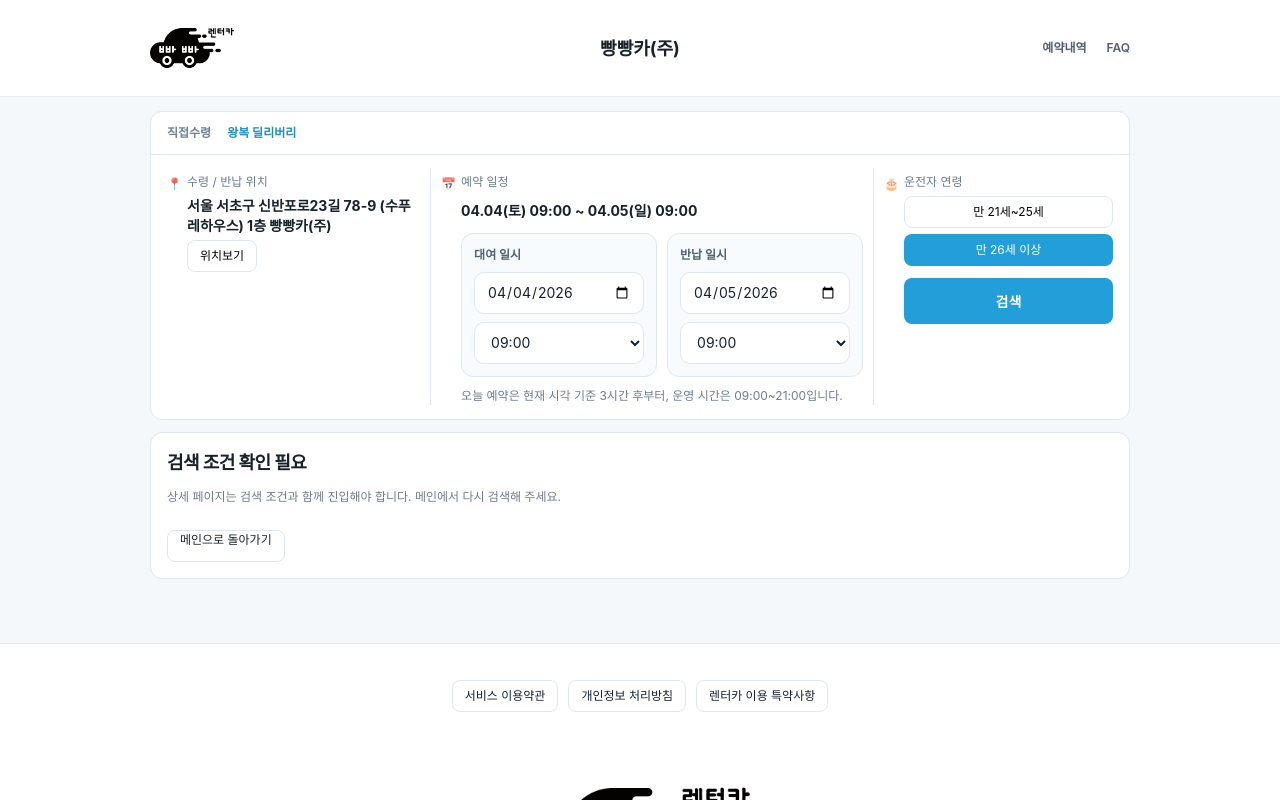
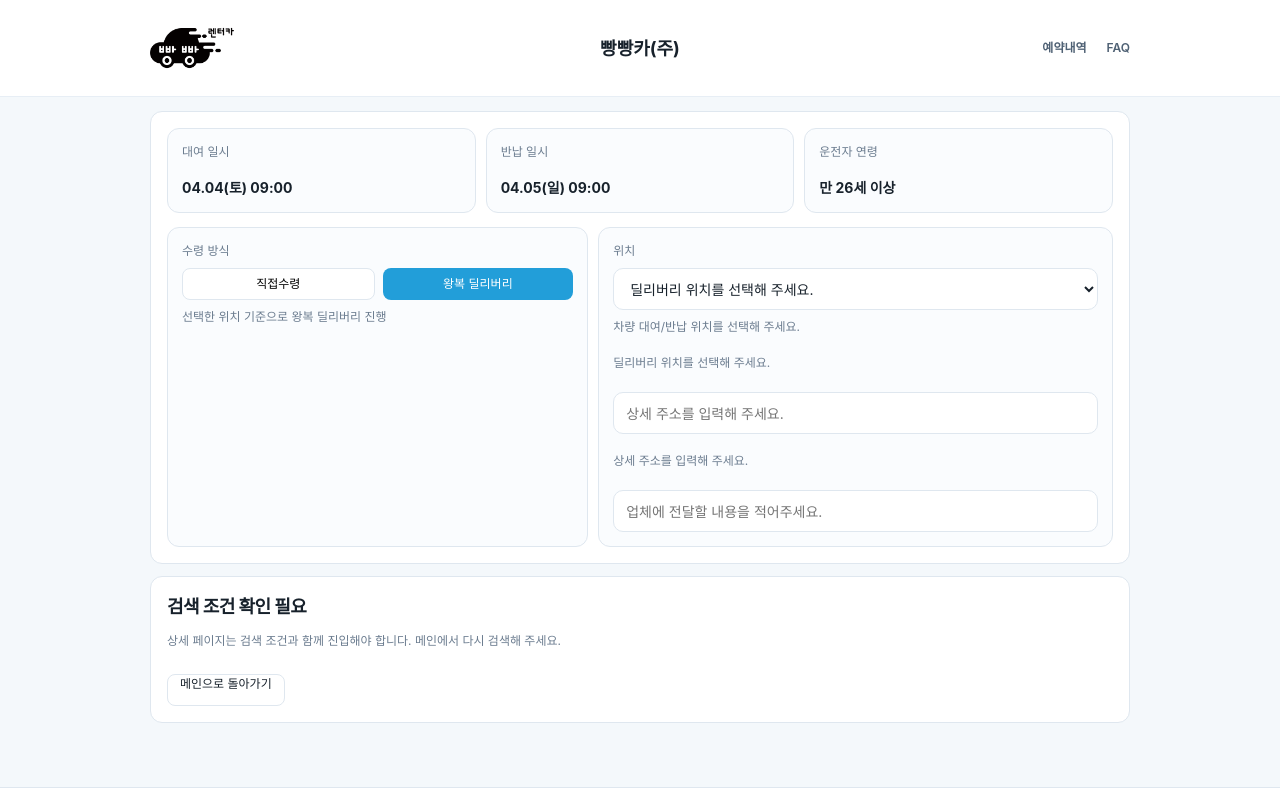
Before and after one commit to otang00/premove-clone, a React (Vite) app: page /cars/1 in a window 1280 px wide. Both pictures are taken after a click on the button "왕복 딜리버리". Shown: the top 800 px of the page. Built offline with nearby package versions, Linux system fonts and the light colour scheme.

Commit message:
feat: split detail search box from main search

```diff
--- /dev/null
+++ b/src/components/DetailSearchBox.jsx
@@ -0,0 +1,132 @@
+import { getMockCompany } from '../services/company'
+import { parseDateTimeString } from '../utils/reservationSchedule'
+
+const DELIVERY_LOCATION_OPTIONS = [
+  { id: 440, label: '서울특별시 강남구 개포동' },
+]
+
+function formatDisplay(dateText) {
+  const parsed = parseDateTimeString(dateText)
+  if (!parsed) return '-'
+
+  const week = ['일', '월', '화', '수', '목', '금', '토'][parsed.getDay()] || ''
+  return `${String(parsed.getMonth() + 1).padStart(2, '0')}.${String(parsed.getDate()).padStart(2, '0')}(${week}) ${String(parsed.getHours()).padStart(2, '0')}:00`
+}
+
+function formatDriverAge(driverAge) {
+  return Number(driverAge) === 21 ? '만 21세~25세' : '만 26세 이상'
+}
+
+function getLocationOptions(currentAddress, currentDongId) {
+  const exists = DELIVERY_LOCATION_OPTIONS.some((option) => option.id === currentDongId)
+
+  if (currentDongId && currentAddress && !exists) {
+    return [{ id: currentDongId, label: currentAddress }, ...DELIVERY_LOCATION_OPTIONS]
+  }
+
+  return DELIVERY_LOCATION_OPTIONS
+}
+
+export default function DetailSearchBox({
+  fixedSearchInfo,
+  adjustState,
+  deliveryForm,
+  deliveryValidation,
+  onPickupOptionChange,
+  onLocationChange,
+  onDeliveryFieldChange,
+}) {
+  const company = getMockCompany()
+  const locationOptions = getLocationOptions(adjustState.deliveryAddress, adjustState.dongId)
+  const selectedLocation = adjustState.deliveryAddress || '차량 대여/반납 위치를 선택해 주세요.'
+
+  return (
+    <section className="detail-card compact-card detail-search-box">
+      <div className="info-grid three compact-info-grid detail-fixed-grid">
+        <div className="detail-info-cell">
+          <span className="field-label">대여 일시</span>
+          <strong>{formatDisplay(fixedSearchInfo.deliveryDateTime)}</strong>
+        </div>
+        <div className="detail-info-cell">
+          <span className="field-label">반납 일시</span>
+          <strong>{formatDisplay(fixedSearchInfo.returnDateTime)}</strong>
+        </div>
+        <div className="detail-info-cell">
+          <span className="field-label">운전자 연령</span>
+          <strong>{formatDriverAge(fixedSearchInfo.driverAge)}</strong>
+        </div>
+      </div>
+
+      <div className="detail-search-grid detail-adjust-grid">
+        <div className="detail-search-section">
+          <span className="field-label">수령 방식</span>
+          <div className="detail-toggle-row">
+            <button
+              className={adjustState.pickupOption === 'pickup' ? 'primary' : 'ghost'}
+              onClick={() => onPickupOptionChange('pickup')}
+            >
+              직접수령
+            </button>
+            <button
+              className={adjustState.pickupOption === 'delivery' ? 'primary' : 'ghost'}
+              onClick={() => onPickupOptionChange('delivery')}
+            >
+              왕복 딜리버리
+            </button>
+          </div>
+          <p className="schedule-note detail-note">
+            {adjustState.pickupOption === 'pickup'
+              ? '업체 방문 수령/반납'
+              : '선택한 위치 기준으로 왕복 딜리버리 진행'}
+          </p>
+        </div>
+
+        <div className="detail-search-section detail-location-field">
+          <span className="field-label">위치</span>
+
+          {adjustState.pickupOption === 'pickup' ? (
+            <div className="detail-location-summary">
+              <strong>{company.address}</strong>
+              <p className="schedule-note detail-note">업체 방문 수령/반납</p>
+            </div>
+          ) : (
+            <div className="detail-delivery-panel">
+              <select
+                value={adjustState.dongId || ''}
+                onChange={(e) => {
+                  const selected = locationOptions.find((option) => String(option.id) === e.target.value)
+                  onLocationChange({
+                    dongId: selected ? selected.id : null,
+                    deliveryAddress: selected ? selected.label : '',
+                  })
+                }}
+              >
+                <option value="">딜리버리 위치를 선택해 주세요.</option>
+                {locationOptions.map((option) => (
+                  <option key={option.id} value={option.id}>{option.label}</option>
+                ))}
+              </select>
+              <p className="schedule-note detail-note">{selectedLocation}</p>
+              {!deliveryValidation.isValid && deliveryValidation.errors.selectedDongId && (
+                <p className="muted small-note">{deliveryValidation.errors.selectedDongId}</p>
+              )}
+              <input
+                placeholder="상세 주소를 입력해 주세요."
+                value={deliveryForm.deliveryAddressDetail}
+                onChange={(e) => onDeliveryFieldChange('deliveryAddressDetail', e.target.value)}
+              />
+              {!deliveryValidation.isValid && deliveryValidation.errors.deliveryAddressDetail && (
+                <p className="muted small-note">{deliveryValidation.errors.deliveryAddressDetail}</p>
+              )}
+              <input
+                placeholder="업체에 전달할 내용을 적어주세요."
+                value={deliveryForm.deliveryMemo}
+                onChange={(e) => onDeliveryFieldChange('deliveryMemo', e.target.value)}
+              />
+            </div>
+          )}
+        </div>
+      </div>
+    </section>
+  )
+}
--- a/src/pages/CarDetailPage.jsx
+++ b/src/pages/CarDetailPage.jsx
@@ -1,7 +1,7 @@
 import { useEffect, useMemo, useState } from 'react'
 import { Link, useLocation, useParams } from 'react-router-dom'
 import { PageShell } from '../components/Layout'
-import SearchBox from '../components/SearchBox'
+import DetailSearchBox from '../components/DetailSearchBox'
 import { parseSearchQuery, validateSearchState } from '../utils/searchQuery'
 import { fetchCarDetail } from '../services/carDetail'
 import { getMockCompany } from '../services/company'
@@ -55,12 +55,20 @@
 export default function CarDetailPage() {
   const { carId } = useParams()
   const location = useLocation()
-  const searchState = useMemo(() => parseSearchQuery(location.search), [location.search])
-  const validation = useMemo(() => validateSearchState(searchState), [searchState])
+  const parsedSearchState = useMemo(() => parseSearchQuery(location.search), [location.search])
+  const validation = useMemo(() => validateSearchState(parsedSearchState), [parsedSearchState])
   const hasSearchContext = useMemo(() => {
     const params = new URLSearchParams(location.search)
     return params.has('deliveryDateTime') && params.has('returnDateTime')
   }, [location.search])
+  const fixedSearchInfo = useMemo(
+    () => ({
+      deliveryDateTime: parsedSearchState.deliveryDateTime,
+      returnDateTime: parsedSearchState.returnDateTime,
+      driverAge: parsedSearchState.driverAge,
+    }),
+    [parsedSearchState.deliveryDateTime, parsedSearchState.returnDateTime, parsedSearchState.driverAge],
+  )
 
   const [company, setCompany] = useState(() => getMockCompany())
   const [car, setCar] = useState(null)
@@ -71,11 +79,44 @@
   const [reservationForm, setReservationForm] = useState(DEFAULT_RESERVATION_FORM)
   const [termsState, setTermsState] = useState(DEFAULT_TERMS_STATE)
   const [paymentMethod, setPaymentMethod] = useState(PAYMENT_METHODS.CARD)
+  const [detailAdjustState, setDetailAdjustState] = useState(() => ({
+    pickupOption: parsedSearchState.pickupOption,
+    dongId: parsedSearchState.dongId || null,
+    deliveryAddress: parsedSearchState.deliveryAddress || '',
+  }))
   const [deliveryForm, setDeliveryForm] = useState(() => ({
     ...DEFAULT_DELIVERY_FORM,
-    selectedDongId: searchState.dongId || null,
-    selectedDongLabel: searchState.deliveryAddress || '',
+    deliveryAddressDetail: '',
+    deliveryMemo: '',
   }))
+
+  useEffect(() => {
+    setDetailAdjustState({
+      pickupOption: parsedSearchState.pickupOption,
+      dongId: parsedSearchState.dongId || null,
+      deliveryAddress: parsedSearchState.deliveryAddress || '',
+    })
+    setDeliveryForm((current) => ({
+      ...current,
+      deliveryAddressDetail: '',
+      deliveryMemo: '',
+    }))
+  }, [parsedSearchState.pickupOption, parsedSearchState.dongId, parsedSearchState.deliveryAddress])
+
+  const detailSearchState = useMemo(
+    () => ({
+      ...parsedSearchState,
+      pickupOption: detailAdjustState.pickupOption,
+      dongId: detailAdjustState.pickupOption === 'delivery' ? detailAdjustState.dongId : null,
+      deliveryAddress: detailAdjustState.pickupOption === 'delivery' ? detailAdjustState.deliveryAddress : '',
+    }),
+    [parsedSearchState, detailAdjustState],
+  )
+
+  const isDetailSearchFetchable = useMemo(
+    () => detailSearchState.pickupOption !== 'delivery' || detailSearchState.dongId != null,
+    [detailSearchState],
+  )
 
   const reservationValidation = useMemo(
     () => validateReservationForm(reservationForm),
@@ -83,13 +124,18 @@
   )
   const termsValidation = useMemo(() => validateTermsState(termsState), [termsState])
   const deliveryValidation = useMemo(
-    () => validateDeliveryForm(deliveryForm, searchState.pickupOption),
-    [deliveryForm, searchState.pickupOption],
+    () => validateDeliveryForm({
+      selectedDongId: detailAdjustState.dongId,
+      selectedDongLabel: detailAdjustState.deliveryAddress,
+      deliveryAddressDetail: deliveryForm.deliveryAddressDetail,
+      deliveryMemo: deliveryForm.deliveryMemo,
+    }, detailAdjustState.pickupOption),
+    [detailAdjustState, deliveryForm],
   )
   const submitValidation = useMemo(
     () => {
       const base = validateReservationSubmission({ reservationValidation, termsValidation, paymentMethod })
-      if (searchState.pickupOption !== 'delivery') return base
+      if (detailAdjustState.pickupOption !== 'delivery') return base
       if (deliveryValidation.isValid) return base
       return {
         errors: {
@@ -99,7 +145,7 @@
         isValid: false,
       }
     },
-    [reservationValidation, termsValidation, paymentMethod, searchState.pickupOption, deliveryValidation],
+    [reservationValidation, termsValidation, paymentMethod, detailAdjustState.pickupOption, deliveryValidation],
   )
 
   useEffect(() => {
@@ -116,10 +162,18 @@
       }
     }
 
+    if (!isDetailSearchFetchable) {
+      setFetchError('')
+      setIsLoading(false)
+      return () => {
+        isCancelled = true
+      }
+    }
+
     setIsLoading(true)
     setFetchError('')
 
-    fetchCarDetail(carId, searchState)
+    fetchCarDetail(carId, detailSearchState)
       .then((payload) => {
         if (isCancelled) return
         setCompany((current) => ({
@@ -147,7 +201,7 @@
     return () => {
       isCancelled = true
     }
-  }, [carId, hasSearchContext, searchState, validation])
+  }, [carId, hasSearchContext, validation, isDetailSearchFetchable, detailSearchState])
 
   const updateReservationForm = (field, value) => {
     setReservationForm((current) => {
@@ -171,6 +225,23 @@
     setTermsState((current) => toggleSingleTerm(current, field, checked))
   }
 
+  const handlePickupOptionChange = (pickupOption) => {
+    setDetailAdjustState((current) => ({
+      ...current,
+      pickupOption,
+      dongId: pickupOption === 'delivery' ? current.dongId : current.dongId,
+      deliveryAddress: pickupOption === 'delivery' ? current.deliveryAddress : current.deliveryAddress,
+    }))
+  }
+
+  const handleLocationChange = ({ dongId, deliveryAddress }) => {
+    setDetailAdjustState((current) => ({
+      ...current,
+      dongId,
+      deliveryAddress,
+    }))
+  }
+
   const updateDeliveryForm = (field, value) => {
     setDeliveryForm((current) => ({ ...current, [field]: value }))
   }
@@ -179,7 +250,15 @@
     <PageShell>
       <main className="section-bg detail-page tighter-page">
         <div className="container detail-layout">
-          <SearchBox compact />
+          <DetailSearchBox
+            fixedSearchInfo={fixedSearchInfo}
+            adjustState={detailAdjustState}
+            deliveryForm={deliveryForm}
+            deliveryValidation={deliveryValidation}
+            onPickupOptionChange={handlePickupOptionChange}
+            onLocationChange={handleLocationChange}
+            onDeliveryFieldChange={updateDeliveryForm}
+          />
 
           {!hasSearchContext && (
             <ContextErrorState
@@ -215,9 +294,9 @@
                     <h1>{car.name}</h1>
                     <div className="meta-row"><span>{car.yearLabel}</span><span>{car.fuelType}</span><span>{car.seats}</span></div>
                     <div className="date-strip">
-                      <span>{formatDisplay(searchState.deliveryDateTime)}</span>
+                      <span>{formatDisplay(fixedSearchInfo.deliveryDateTime)}</span>
                       <strong>1일</strong>
-                      <span>{formatDisplay(searchState.returnDateTime)}</span>
+                      <span>{formatDisplay(fixedSearchInfo.returnDateTime)}</span>
                     </div>
                     <p className="feature-line">{car.features.join(', ')}</p>
                   </div>
@@ -279,54 +358,6 @@
                 </article>
 
                 <article className="detail-card compact-card">
-                  <h2>차량 대여 방법</h2>
-                  <div className="info-grid two selectable compact-info-grid">
-                    <button className={`select-card ${searchState.pickupOption === 'pickup' ? 'active' : ''}`}>
-                      <strong>직접수령</strong>
-                      <span>업체로 방문해 차량을 수령하고 반납합니다.</span>
-                    </button>
-                    <button className={`select-card ${searchState.pickupOption === 'delivery' ? 'active' : ''}`}>
-                      <strong>왕복 딜리버리</strong>
-                      <span>원하는 위치에서 차량을 받고 같은 방식으로 반납합니다.</span>
-                    </button>
-                  </div>
-                </article>
-
-                {searchState.pickupOption === 'delivery' && (
-                  <article className="detail-card compact-card">
-                    <h2>딜리버리 신청</h2>
-                    <div className="form-grid compact-form-grid">
-                      <div>
-                        <button className="outline block" type="button">위치 선택</button>
-                        <p className="muted small-note">
-                          {deliveryForm.selectedDongLabel || '차량 대여/반납 위치를 선택해 주세요.'}
-                        </p>
-                        {!deliveryValidation.isValid && deliveryValidation.errors.selectedDongId && (
-                          <p className="muted small-note">{deliveryValidation.errors.selectedDongId}</p>
-                        )}
-                      </div>
-                      <div>
-                        <input
-                          placeholder="상세 주소를 입력해 주세요."
-                          value={deliveryForm.deliveryAddressDetail}
-                          onChange={(e) => updateDeliveryForm('deliveryAddressDetail', e.target.value)}
-                        />
-                        {!deliveryValidation.isValid && deliveryValidation.errors.deliveryAddressDetail && (
-                          <p className="muted small-note">{deliveryValidation.errors.deliveryAddressDetail}</p>
-                        )}
-                      </div>
-                      <div>
-                        <input
-                          placeholder="업체에 전달할 내용을 적어주세요."
-                          value={deliveryForm.deliveryMemo}
-                          onChange={(e) => updateDeliveryForm('deliveryMemo', e.target.value)}
-                        />
-                      </div>
-                    </div>
-                  </article>
-                )}
-
-                <article className="detail-card compact-card">
                   <h2>업체 정보</h2>
                   <div className="store-box">
                     <strong>{company.name}</strong>
@@ -367,7 +398,7 @@
                 <div className="price-lines compact-price-lines">
                   <div><span>기본 대여료</span><strong>{pricing.rentalCost}</strong></div>
                   <div><span>보험</span><strong>{pricing.insurancePrice}</strong></div>
-                  {searchState.pickupOption === 'delivery' && (
+                  {detailAdjustState.pickupOption === 'delivery' && detailAdjustState.dongId && (
                     <div><span>왕복 딜리버리 비용</span><strong>{pricing.deliveryRoundTrip}</strong></div>
                   )}
                   <div className="total"><span>총 예상 금액</span><strong>{pricing.finalPrice}</strong></div>
--- a/src/styles.css
+++ b/src/styles.css
@@ -267,6 +267,69 @@
 .action-submit {
   width: 100%;
 }
+.detail-search-box {
+  display: grid;
+  gap: 14px;
+}
+.detail-search-grid {
+  display: grid;
+  gap: 10px;
+}
+.detail-fixed-grid {
+  grid-template-columns: repeat(3, minmax(0, 1fr));
+}
+.detail-adjust-grid {
+  grid-template-columns: minmax(0, 0.9fr) minmax(0, 1.1fr);
+}
+.detail-info-cell,
+.detail-search-section {
+  display: grid;
+  gap: 8px;
+  align-content: start;
+}
+.detail-info-cell {
+  border: 1px solid var(--border);
+  border-radius: var(--card-radius);
+  padding: 14px;
+  background: #fafcfe;
+}
+.detail-info-cell strong,
+.detail-location-summary strong {
+  font-size: var(--fs-m);
+  color: var(--text);
+}
+.detail-search-section {
+  border: 1px solid var(--border);
+  border-radius: var(--card-radius);
+  padding: 14px;
+  background: #fafcfe;
+}
+.detail-toggle-row {
+  display: flex;
+  gap: 8px;
+}
+.detail-toggle-row button {
+  flex: 1;
+}
+.detail-location-field select,
+.detail-location-field input {
+  width: 100%;
+  min-height: 42px;
+  border: 1px solid var(--border);
+  border-radius: 10px;
+  padding: 0 12px;
+  background: #fff;
+  color: var(--text);
+}
+.detail-location-summary,
+.detail-delivery-panel {
+  display: grid;
+  gap: 8px;
+  align-content: start;
+}
+.detail-note {
+  margin: 0;
+}
 .ghost,
 .primary {
   min-height: var(--btn-h-sm);
@@ -450,6 +513,8 @@
   .summary-card,
   .car-card,
   .search-grid,
+  .detail-fixed-grid,
+  .detail-adjust-grid,
   .info-grid.two,
   .info-grid.three,
   .form-grid,
```
